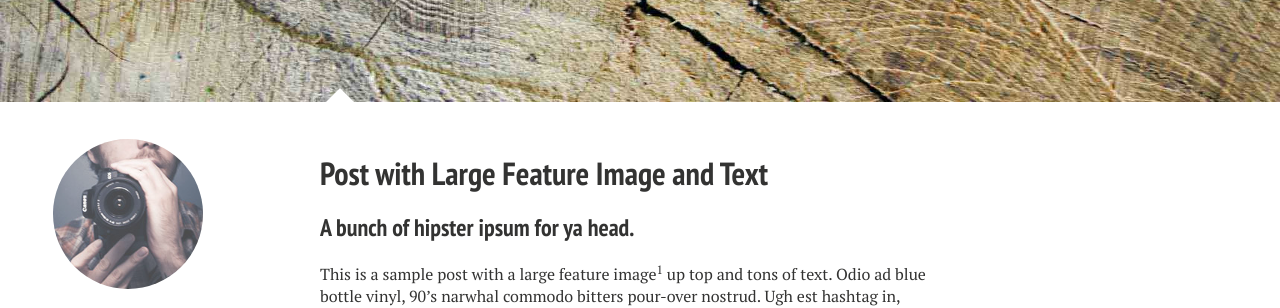
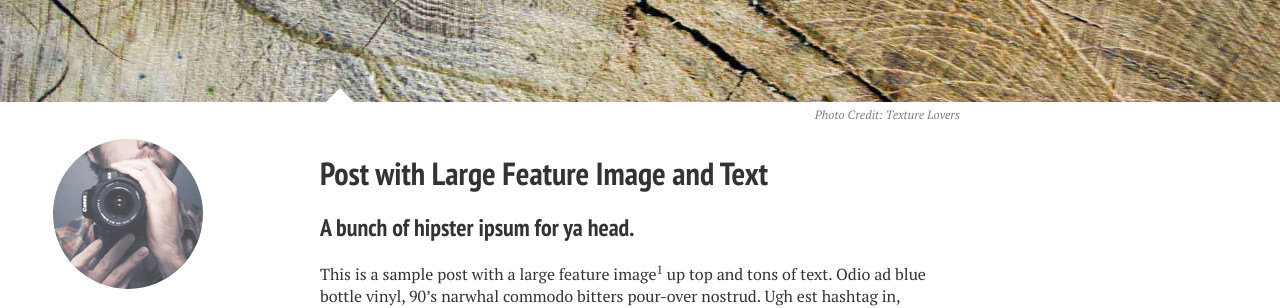
Before and after one commit to orenetar3/dgrtwo.github.com, a Jekyll site: the page built from _posts/2013-05-23-readability-feature-post.md, in a window 1280 px wide and 900 px high. Shown: the part 298-606 px from the top of the window. Built offline with Jekyll 4.4.1, drawn with Linux system fonts in a browser that asks for light colours; nearby versions of some CDN libraries.

Commit message:
Add image attribution

```diff
--- a/_posts/2013-05-23-readability-feature-post.md
+++ b/_posts/2013-05-23-readability-feature-post.md
@@ -7,6 +7,8 @@ category: articles
 tags: [sample post, readability, test]
 image:
   feature: texture-feature-04.jpg
+  credit: Texture Lovers
+  creditlink: http://texturelovers.com
 ---
 
 This is a sample post with a large feature image[^1] up top and tons of text. Odio ad blue bottle vinyl, 90's narwhal commodo bitters pour-over nostrud. Ugh est hashtag in, fingerstache adipisicing laboris esse Pinterest shabby chic Portland. Shoreditch bicycle rights anim, flexitarian laboris put a bird on it vinyl cupidatat narwhal. Hashtag artisan skateboard, flannel Bushwick nesciunt salvia aute fixie do plaid post-ironic dolor McSweeney's. Cliche pour-over chambray nulla four loko skateboard sapiente hashtag.
```
